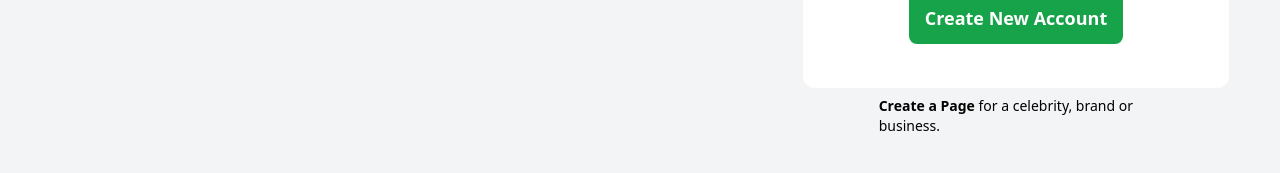
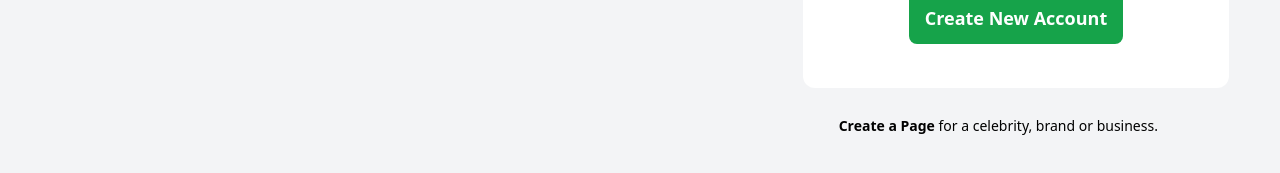
Before and after one commit to HamzaUmer/Facebook-loginPage-TailwindCSS, a website built with Vite: page index.html in a window 1280 px wide. Shown: the part 477-650 px from the top of the page. Built offline with nearby package versions, Linux system fonts and the light colour scheme.

Commit message:
Update index.html

```diff
--- a/index.html
+++ b/index.html
@@ -44,7 +44,7 @@
         >
           Create New Account
         </button>
-        <span class="absolute -bottom-12 text-sm mx-10"
+        <span class="absolute -bottom-12 text-sm"
           ><span class="font-bold hover:underline cursor-pointer"
             >Create a Page</span
           >
```
